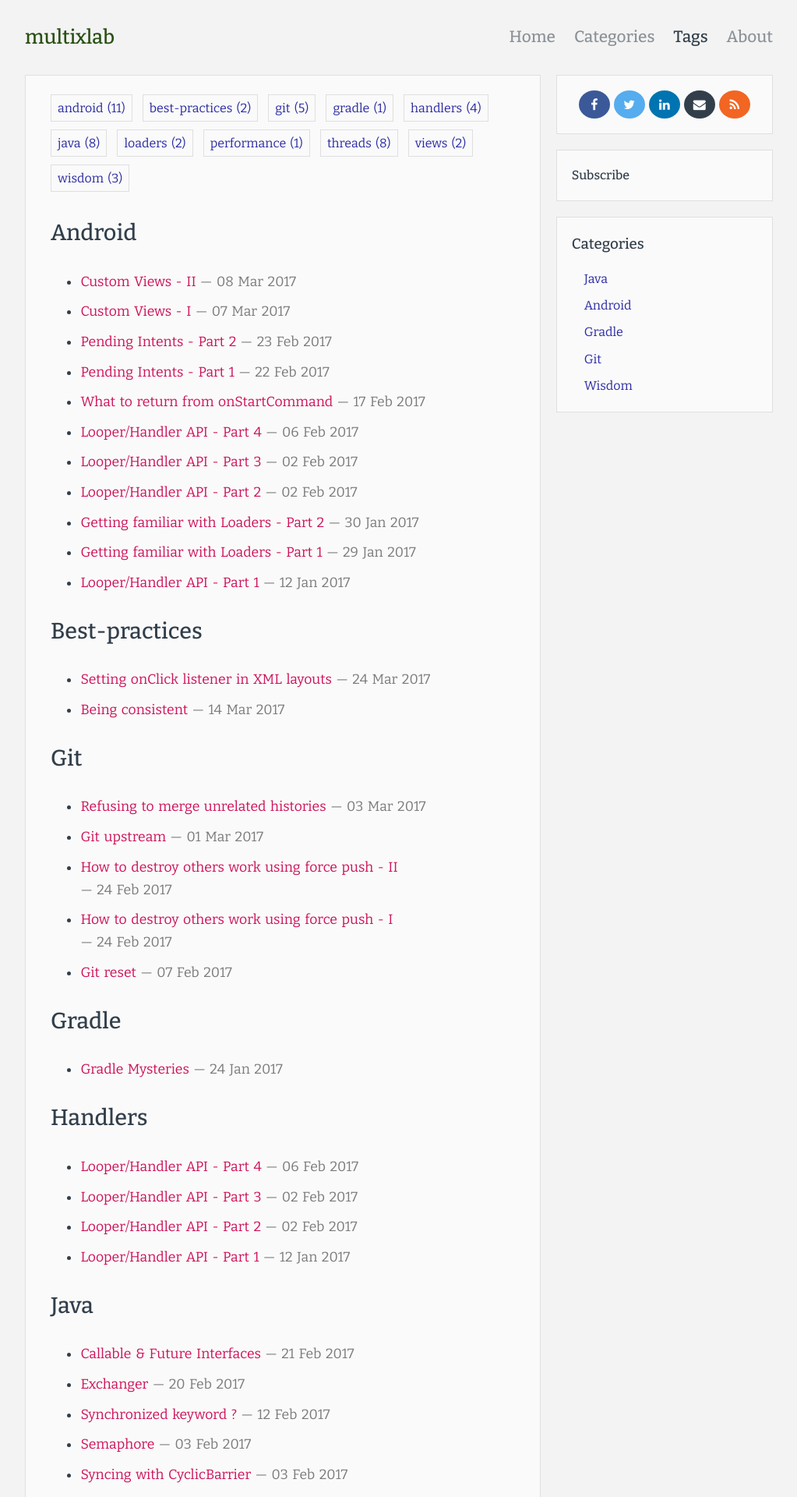
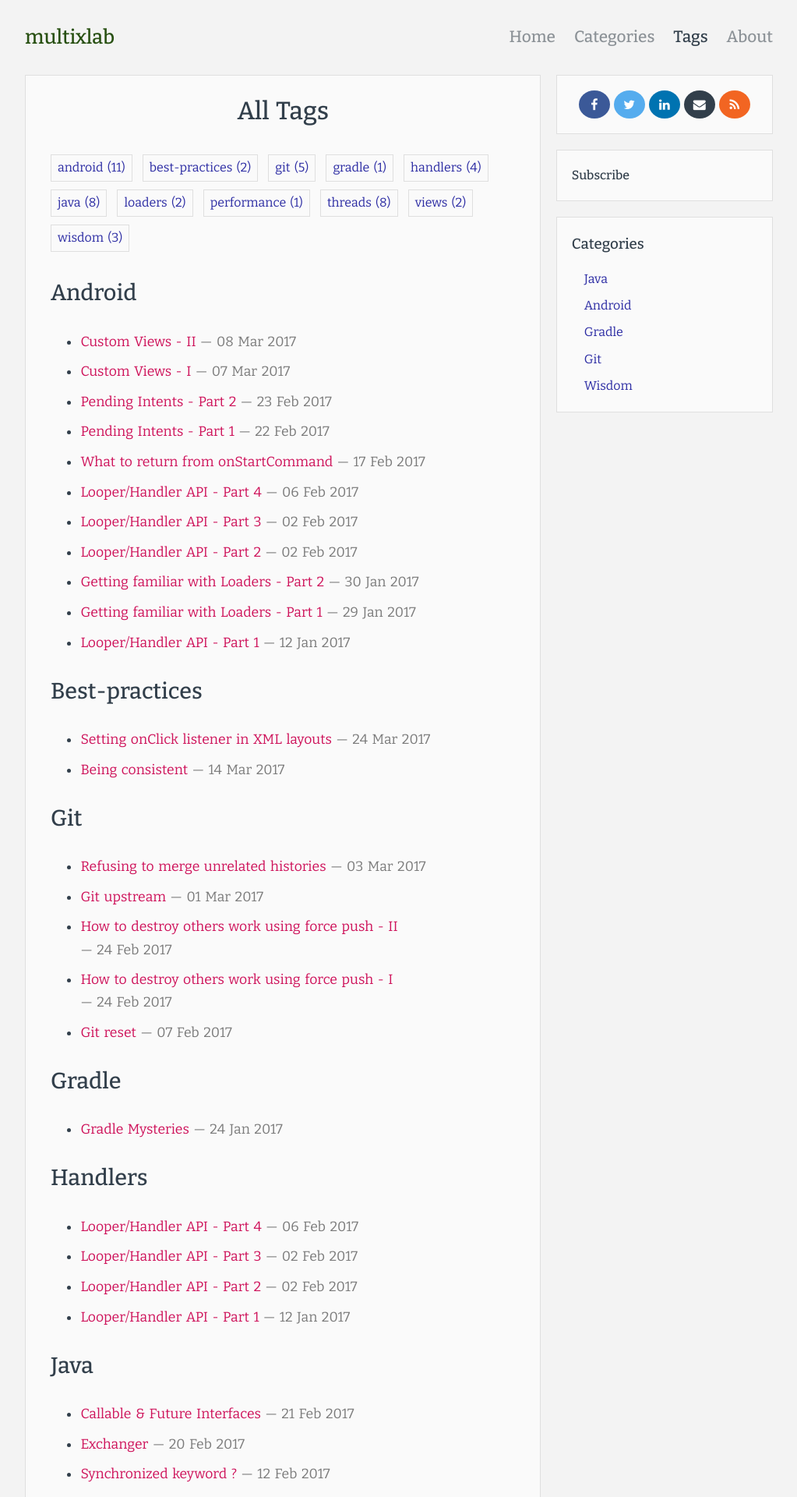
Before and after one commit to multixlab/multixlab.github.io, a Jekyll site: the page built from tags/index.md, in a window 1280 px wide. Shown: the top 1920 px of the page at 78% size, without its empty margins (128-1151 px from the left). Built offline with Jekyll 4.4.1, drawn with Linux system fonts in a browser that asks for light colours.

Commit message:
add title to category and tags page

```diff
--- a/_sass/base.scss
+++ b/_sass/base.scss
@@ -37,6 +37,10 @@ h1 {
 
 h2 {
   font-size: 1.5rem;
+}
+
+.center {
+  text-align: center;
 }
 
 a,
--- a/_sass/tags.scss
+++ b/_sass/tags.scss
@@ -4,7 +4,7 @@
 
 .tag-list {
 
-  margin-bottom: 1.5rem;
+  margin: 1.5rem 0;
 
   li {
     margin: 0.3rem 0.5rem 0.3rem 0;
--- a/tags/index.md
+++ b/tags/index.md
@@ -2,6 +2,8 @@
 title: Tags
 layout: default
 ---
+
+ <h1 class="center">All {{ page.title }}</h1>
 
 {% capture site_tags %}{% for tag in site.tags %}{{ tag | first }}{% unless forloop.last %},{% endunless %}{% endfor %}{% endcapture %}
 
```
Also changed, not shown: categories/index.md (+1 -0 lines).
